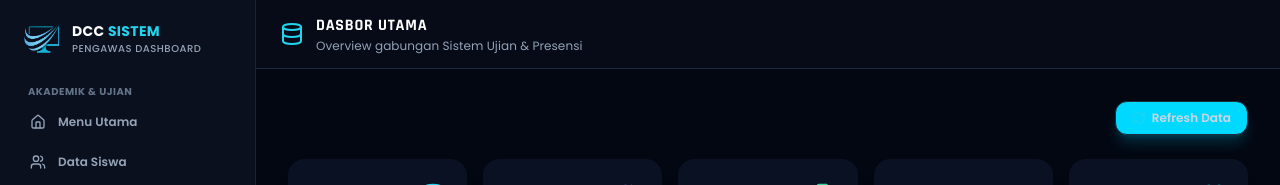
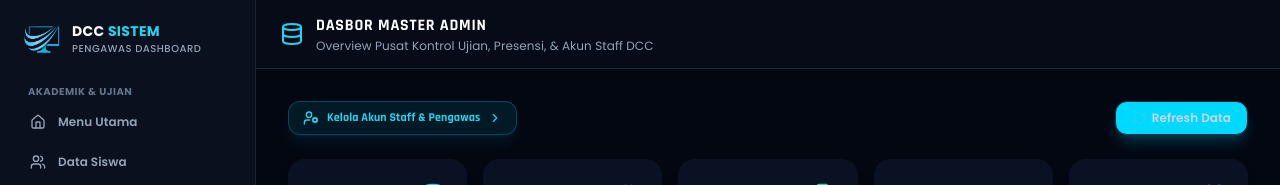
Before and after one commit to dcc-daruttaufiq/dcc-cbt-system, a React (Vite) app in the folder client/: page /dashboard-admin in a window 1280 px wide. Shown: the top 185 px of the page. Built offline with nearby package versions, Linux system fonts and the light colour scheme; no server answers; the database is empty.

Commit message:
KELOLAKUN

```diff
--- a/client/src/pages/admin/DashboardAdmin.jsx
+++ b/client/src/pages/admin/DashboardAdmin.jsx
@@ -18,8 +18,15 @@ import {
   Home,
   Power,
   Key,
+  UserCog,
+  MonitorCheck,
+  FileBarChart,
+  Sliders,
+  ChevronRight,
 } from "lucide-react";
-const PRESENSI_TABLE = "presensi_harian";
+
+// 🛑 PERBAIKAN: Disamakan dengan tabel resmi presensi di Supabase
+const PRESENSI_TABLE = "presensi_siswa";
 
 const getTanggalHariIni = () => {
   const d = new Date();
@@ -30,7 +37,7 @@ const getTanggalHariIni = () => {
 };
 
 export default function DashboardAdmin() {
-  useDocumentTitle("Master Administrator");
+  useDocumentTitle("Master Administrator - DCC SISTEM");
 
   const [isLoading, setIsLoading] = useState(true);
   const [isRefreshing, setIsRefreshing] = useState(false);
@@ -47,28 +54,34 @@ export default function DashboardAdmin() {
   const [modeToken, setModeToken] = useState("mapel");
   const [aktivitasTerbaru, setAktivitasTerbaru] = useState([]);
 
+  // 🚀 MENUS LENGKAP KHUSUS MASTER ADMIN
   const menuAdmin = [
-    { label: "Menu Utama", path: "/", icon: Home },
-    { label: "Sistem Ujian", path: "/dashboard-anggota", icon: ClipboardList },
+    { label: "Menu Utama", path: "/dashboard-admin", icon: Home },
+    { label: "Kelola Akun Staff", path: "/kelola-akun", icon: UserCog },
+    { label: "Master Data Siswa", path: "/data-siswa", icon: Users },
+    { label: "Koreksi & Koreksi Ujian", path: "/dashboard-anggota", icon: ClipboardList },
     { label: "Presensi Harian", path: "/absensi-scan", icon: ScanLine },
-    { label: "Kelola Akun DCC", path: "/kelola-akun", icon: Users },
+    { label: "Repositori Soal", path: "/bank-soal", icon: Database },
+    { label: "Pengaturan Ujian", path: "/pengaturan-ujian", icon: Sliders },
+    { label: "Fasilitas DCC", path: "/fasilitas-dcc", icon: MonitorCheck },
+    { label: "Laporan Nilai", path: "/laporan", icon: FileBarChart },
   ];
 
   const loadData = async () => {
     try {
       // 1. Total soal di bank soal
       const { count: totalSoal } = await supabase
-        .from(TABLES.BANK_SOAL)
+        .from(TABLES.BANK_SOAL || "bank_soal_ujian")
         .select("*", { count: "exact", head: true });
 
       // 2. Total peserta terdaftar
       const { count: totalPeserta } = await supabase
-        .from(TABLES.PESERTA)
+        .from(TABLES.PESERTA || "peserta")
         .select("*", { count: "exact", head: true });
 
       // 3. Peserta yang sudah selesai ujian + nilai akhir (buat rata-rata)
       const { data: pesertaSelesaiData } = await supabase
-        .from(TABLES.PESERTA)
+        .from(TABLES.PESERTA || "peserta")
         .select("nilai_akhir, status")
         .eq("status", "selesai");
 
@@ -80,7 +93,7 @@ export default function DashboardAdmin() {
       const rataRata =
         jumlahSelesai > 0 ? Math.round(totalNilai / jumlahSelesai) : 0;
 
-      // 4. Presensi hari ini
+      // 4. Presensi hari ini (Tabel presensi_siswa)
       const { count: presensiHariIni } = await supabase
         .from(PRESENSI_TABLE)
         .select("*", { count: "exact", head: true })
@@ -121,15 +134,15 @@ export default function DashboardAdmin() {
         setModeToken(parsed.mode || "mapel");
       }
 
-      // 6. Aktivitas terbaru — gabungan presensi terakhir & peserta yang baru selesai ujian
+      // 6. Aktivitas terbaru
       const { data: presensiTerbaru } = await supabase
         .from(PRESENSI_TABLE)
-        .select("*")
+        .select("*, peserta(nama, nama_lengkap)")
         .order("waktu_masuk", { ascending: false })
         .limit(5);
 
       const { data: ujianTerbaru } = await supabase
-        .from(TABLES.PESERTA)
+        .from(TABLES.PESERTA || "peserta")
         .select("nama, nama_lengkap, tech_id, waktu_selesai, nilai_akhir")
         .eq("status", "selesai")
         .not("waktu_selesai", "is", null)
@@ -139,14 +152,14 @@ export default function DashboardAdmin() {
       const gabunganAktivitas = [
         ...(presensiTerbaru || []).map((p) => ({
           tipe: "presensi",
-          nama: p.nama,
+          nama: p.peserta?.nama || p.peserta?.nama_lengkap || p.tech_id,
           techId: p.tech_id,
           waktu: p.waktu_masuk,
           status: p.status,
         })),
         ...(ujianTerbaru || []).map((p) => ({
           tipe: "ujian",
-          nama: p.nama || p.nama_lengkap,
+          nama: p.nama || p.nama_lengkap || p.tech_id,
           techId: p.tech_id,
           waktu: p.waktu_selesai,
           nilai: p.nilai_akhir,
@@ -179,19 +192,19 @@ export default function DashboardAdmin() {
   };
 
   return (
-    <div className="flex min-h-screen bg-[#030712] text-slate-100 font-['Poppins',sans-serif]">
-      <Sidebar links={menuAdmin} userRole="Admin" />
+    <div className="flex min-h-screen bg-[#030712] text-slate-100 font-sans">
+      <Sidebar links={menuAdmin} userRole="Master Admin" />
 
-      <div className="flex-1 flex flex-col min-w-0">
+      <div className="flex-1 flex flex-col min-w-0 font-sans">
         <Navbar>
           <div className="flex items-center gap-3">
             <Database className="text-cyan-400 w-6 h-6" />
             <div>
-              <h1 className="text-base font-['Rajdhani',sans-serif] font-bold text-white tracking-wider uppercase">
-                DASBOR UTAMA
+              <h1 className="text-base font-display font-bold text-white tracking-wider uppercase">
+                DASBOR MASTER ADMIN
               </h1>
-              <p className="text-xs text-slate-400 font-['Poppins',sans-serif]">
-                Overview gabungan Sistem Ujian & Presensi
+              <p className="text-xs text-slate-400 font-sans">
+                Overview Pusat Kontrol Ujian, Presensi, &amp; Akun Staff DCC
               </p>
             </div>
           </div>
@@ -203,14 +216,22 @@ export default function DashboardAdmin() {
             animate={{ opacity: 1, y: 0 }}
             className="max-w-6xl mx-auto space-y-6"
           >
-            <div className="flex justify-end">
+            <div className="flex justify-between items-center">
+              {/* TOMBOL PINTAS LANGSUNG KE KELOLA AKUN STAFF */}
+              <a
+                href="/kelola-akun"
+                className="bg-cyan-500/10 hover:bg-cyan-500/20 text-cyan-400 border border-cyan-500/30 text-xs px-3.5 py-2 rounded-xl font-display font-bold flex items-center gap-2 transition-all shadow-lg shadow-cyan-500/10"
+              >
+                <UserCog className="w-4 h-4" /> Kelola Akun Staff &amp; Pengawas <ChevronRight className="w-3.5 h-3.5" />
+              </a>
+
               <Button
                 onClick={async () => {
                   setIsRefreshing(true);
                   await loadData();
                   setTimeout(() => setIsRefreshing(false), 400);
                 }}
-                className="bg-[#0d1527] hover:bg-[#1e293b] text-xs border border-slate-800 text-slate-300 font-['Poppins',sans-serif] flex items-center gap-1.5 px-3 py-2 rounded-xl transition-all"
+                className="bg-[#0d1527] hover:bg-[#1e293b] text-xs border border-slate-800 text-slate-300 font-sans flex items-center gap-1.5 px-3 py-2 rounded-xl transition-all"
               >
                 <RefreshCw
                   className={`w-3.5 h-3.5 text-cyan-400 ${isRefreshing ? "animate-spin" : ""}`}
@@ -223,60 +244,60 @@ export default function DashboardAdmin() {
             <div className="grid grid-cols-1 sm:grid-cols-2 lg:grid-cols-5 gap-4">
               <Card className="border-slate-800/80 bg-[#0d1527]/80 backdrop-blur-md p-5 rounded-2xl shadow-xl">
                 <div className="flex items-center justify-between mb-2">
-                  <span className="text-xs text-slate-400 font-['Poppins',sans-serif]">
+                  <span className="text-xs text-slate-400 font-sans">
                     Total Soal
                   </span>
                   <Database className="w-5 h-5 text-cyan-400" />
                 </div>
-                <h3 className="text-3xl font-['Rajdhani',sans-serif] font-bold text-white tracking-wide">
+                <h3 className="text-3xl font-display font-bold text-white tracking-wide">
                   {isLoading ? "—" : statistik.totalSoal}
                 </h3>
               </Card>
 
               <Card className="border-slate-800/80 bg-[#0d1527]/80 backdrop-blur-md p-5 rounded-2xl shadow-xl">
                 <div className="flex items-center justify-between mb-2">
-                  <span className="text-xs text-slate-400 font-['Poppins',sans-serif]">
+                  <span className="text-xs text-slate-400 font-sans">
                     Total Peserta
                   </span>
                   <Users className="w-5 h-5 text-indigo-400" />
                 </div>
-                <h3 className="text-3xl font-['Rajdhani',sans-serif] font-bold text-white tracking-wide">
+                <h3 className="text-3xl font-display font-bold text-white tracking-wide">
                   {isLoading ? "—" : statistik.totalPeserta}
                 </h3>
               </Card>
 
               <Card className="border-slate-800/80 bg-[#0d1527]/80 backdrop-blur-md p-5 rounded-2xl shadow-xl">
                 <div className="flex items-center justify-between mb-2">
-                  <span className="text-xs text-slate-400 font-['Poppins',sans-serif]">
+                  <span className="text-xs text-slate-400 font-sans">
                     Selesai Ujian
                   </span>
                   <FileText className="w-5 h-5 text-emerald-400" />
                 </div>
-                <h3 className="text-3xl font-['Rajdhani',sans-serif] font-bold text-emerald-400 tracking-wide">
+                <h3 className="text-3xl font-display font-bold text-emerald-400 tracking-wide">
                   {isLoading ? "—" : statistik.pesertaSelesai}
                 </h3>
               </Card>
 
               <Card className="border-slate-800/80 bg-[#0d1527]/80 backdrop-blur-md p-5 rounded-2xl shadow-xl">
                 <div className="flex items-center justify-between mb-2">
-                  <span className="text-xs text-slate-400 font-['Poppins',sans-serif]">
+                  <span className="text-xs text-slate-400 font-sans">
                     Rata-Rata Nilai
                   </span>
                   <TrendingUp className="w-5 h-5 text-amber-400" />
                 </div>
-                <h3 className="text-3xl font-['Rajdhani',sans-serif] font-bold text-amber-400 tracking-wide">
+                <h3 className="text-3xl font-display font-bold text-amber-400 tracking-wide">
                   {isLoading ? "—" : statistik.rataRataNilai}
                 </h3>
               </Card>
 
               <Card className="border-slate-800/80 bg-[#0d1527]/80 backdrop-blur-md p-5 rounded-2xl shadow-xl">
                 <div className="flex items-center justify-between mb-2">
-                  <span className="text-xs text-slate-400 font-['Poppins',sans-serif]">
+                  <span className="text-xs text-slate-400 font-sans">
                     Presensi Hari Ini
                   </span>
                   <ScanLine className="w-5 h-5 text-cyan-400" />
                 </div>
-                <h3 className="text-3xl font-['Rajdhani',sans-serif] font-bold text-cyan-400 tracking-wide">
+                <h3 className="text-3xl font-display font-bold text-cyan-400 tracking-wide">
                   {isLoading ? "—" : statistik.presensiHariIni}
                 </h3>
               </Card>
@@ -285,16 +306,16 @@ export default function DashboardAdmin() {
             <div className="grid grid-cols-1 md:grid-cols-2 gap-6">
               {/* STATUS SISTEM REAL */}
               <Card className="border-slate-800/80 bg-[#0d1527]/50 backdrop-blur-md p-6 space-y-4 rounded-2xl shadow-xl">
-                <h3 className="text-lg font-['Rajdhani',sans-serif] font-bold text-white tracking-wider uppercase">
+                <h3 className="text-lg font-display font-bold text-white tracking-wider uppercase">
                   Status Sistem Ujian
                 </h3>
 
                 <div className="flex items-center justify-between p-3.5 bg-[#030712]/80 rounded-xl border border-slate-800/60">
-                  <span className="text-xs text-slate-300 font-['Poppins',sans-serif] flex items-center gap-2">
+                  <span className="text-xs text-slate-300 font-sans flex items-center gap-2">
                     <Power className="w-4 h-4 text-cyan-400" /> Sesi Ujian
                   </span>
                   <Badge
-                    className={`text-[10px] font-['Rajdhani',sans-serif] font-bold px-2.5 py-1 rounded-md uppercase tracking-wider ${
+                    className={`text-[10px] font-display font-bold px-2.5 py-1 rounded-md uppercase tracking-wider ${
                       statusSesi === "DIBUKA"
                         ? "bg-emerald-500/20 text-emerald-400 border border-emerald-500/40"
                         : "bg-rose-500/20 text-rose-400 border border-rose-500/40"
@@ -305,15 +326,15 @@ export default function DashboardAdmin() {
                 </div>
 
                 <div className="flex items-center justify-between p-3.5 bg-[#030712]/80 rounded-xl border border-slate-800/60">
-                  <span className="text-xs text-slate-300 font-['Poppins',sans-serif] flex items-center gap-2">
+                  <span className="text-xs text-slate-300 font-sans flex items-center gap-2">
                     <Key className="w-4 h-4 text-cyan-400" /> Mode Token
                   </span>
-                  <Badge className="text-[10px] font-['Rajdhani',sans-serif] font-bold px-2.5 py-1 rounded-md uppercase tracking-wider bg-cyan-500/20 text-cyan-400 border border-cyan-500/40">
+                  <Badge className="text-[10px] font-display font-bold px-2.5 py-1 rounded-md uppercase tracking-wider bg-cyan-500/20 text-cyan-400 border border-cyan-500/40">
                     {modeToken === "siswa" ? "Per Siswa" : "Per Mapel"}
                   </Badge>
                 </div>
 
-                <p className="text-[11px] text-slate-400 font-['Poppins',sans-serif]">
+                <p className="text-[11px] text-slate-400 font-sans">
                   Pengaturan ini dikontrol dari halaman Pengaturan Ujian di
                   Sistem Ujian.
                 </p>
@@ -321,16 +342,16 @@ export default function DashboardAdmin() {
 
               {/* AKTIVITAS TERBARU REAL */}
               <Card className="border-slate-800/80 bg-[#0d1527]/50 backdrop-blur-md p-6 rounded-2xl shadow-xl">
-                <h3 className="text-lg font-['Rajdhani',sans-serif] font-bold mb-3 text-white tracking-wider uppercase">
+                <h3 className="text-lg font-display font-bold mb-3 text-white tracking-wider uppercase">
                   Aktivitas Terbaru
                 </h3>
-                <div className="text-xs font-['Rajdhani',sans-serif] tracking-wide space-y-2 text-slate-300 bg-[#030712]/80 p-4 rounded-xl border border-slate-800/60 max-h-64 overflow-y-auto">
+                <div className="text-xs font-mono tracking-wide space-y-2 text-slate-300 bg-[#030712]/80 p-4 rounded-xl border border-slate-800/60 max-h-64 overflow-y-auto custom-scrollbar">
                   {isLoading ? (
-                    <p className="text-slate-500 font-['Poppins',sans-serif]">
+                    <p className="text-slate-500 font-sans">
                       Memuat aktivitas...
                     </p>
                   ) : aktivitasTerbaru.length === 0 ? (
-                    <p className="text-slate-500 font-['Poppins',sans-serif]">
+                    <p className="text-slate-500 font-sans">
                       Belum ada aktivitas tercatat.
                     </p>
                   ) : (
```
